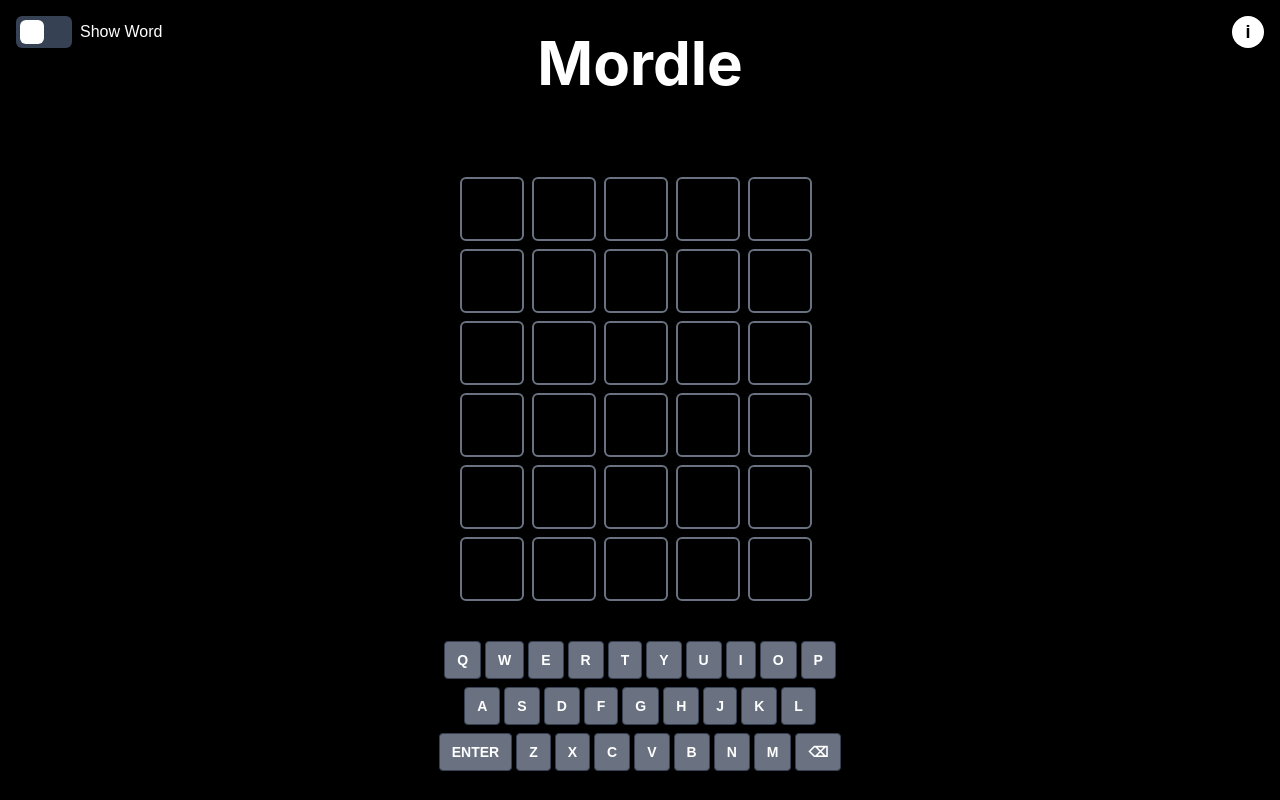
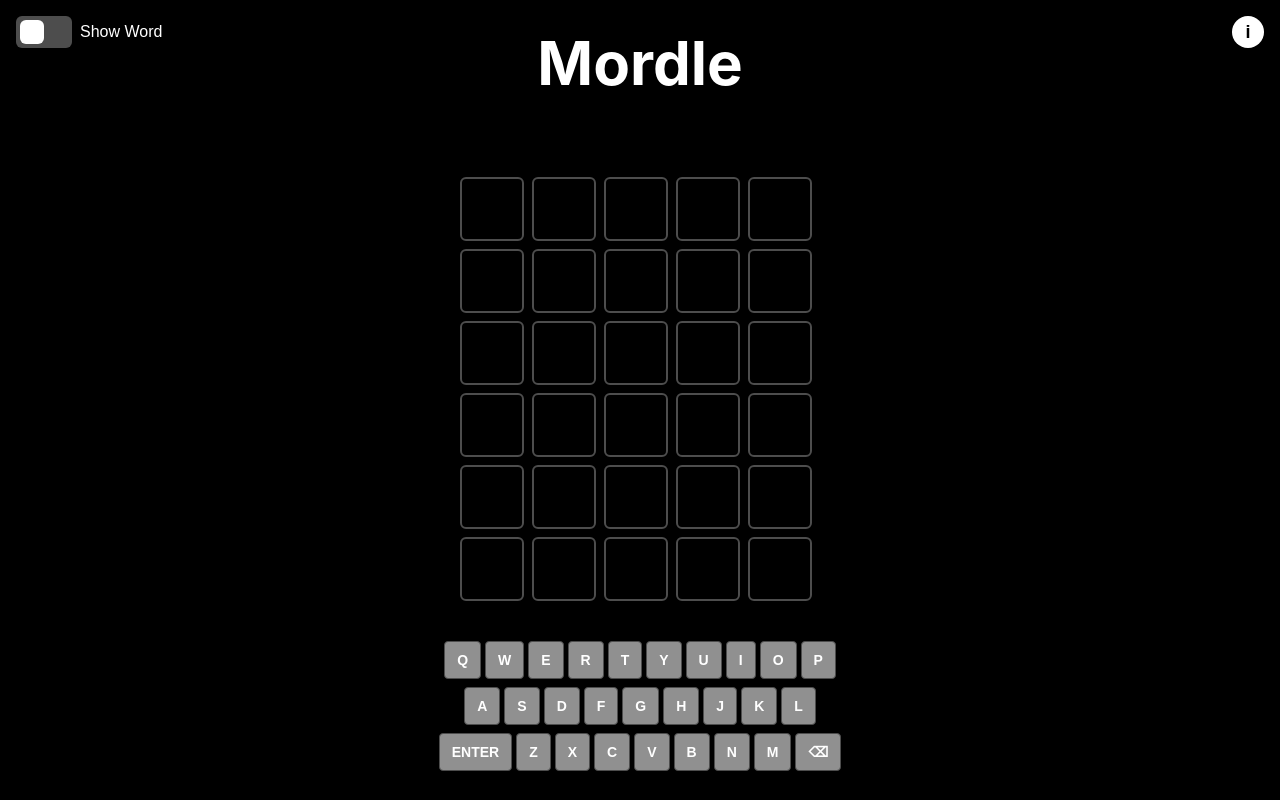
Before and after one commit to Myles82/WordleWebApp, a Next.js app in the folder wordlewebapp/: page / in a window 1280 px wide. Built offline with nearby package versions, Linux system fonts and the light colour scheme; no server answers.

Commit message:
updated Greys

```diff
--- a/wordlewebapp/src/app/page.tsx
+++ b/wordlewebapp/src/app/page.tsx
@@ -55,9 +55,9 @@ export default function Home() {
       case 'yellow':
         return 'bg-yellow-500 border-yellow-500 text-black';
       case 'gray':
-        return 'bg-gray-700 border-gray-700 text-white';
+        return 'bg-[#4d4d4d] border-[#4d4d4d] text-white';
       default:
-        return 'bg-gray-500 border-gray-700 text-white';
+        return 'bg-[#909090] border-[#4d4d4d] text-white';
     }
   };
 
@@ -197,9 +197,9 @@ export default function Home() {
       case 'yellow':
         return 'bg-yellow-500 border-yellow-500';
       case 'gray':
-        return 'bg-gray-700 border-gray-700';
+        return 'bg-[#4d4d4d] border-[#4d4d4d] border-opacity-50';
       default:
-        return 'border-gray-500';
+        return 'border-[#4d4d4d] border-opacity-50';
     }
   };
 
@@ -273,7 +273,7 @@ export default function Home() {
       {/* Not in dictionary Message */}
       {errorMessage && (
         <div
-          className={`text-white bg-gray-700 px-4 py-2 rounded-md mb-10 -mt-20 transition-opacity duration-500 ${
+          className={`text-white bg-[#4d4d4d] px-4 py-2 rounded-md mb-10 -mt-20 transition-opacity duration-500 ${
             showError ? 'opacity-100' : 'opacity-0'
           }`}
         >
--- a/wordlewebapp/src/components/ToggleSwitch.tsx
+++ b/wordlewebapp/src/components/ToggleSwitch.tsx
@@ -18,7 +18,7 @@ export default function ToggleSwitch({ isOn, setIsOn }: ToggleSwitchProps) {
           className="sr-only"
         />
         {/* Back rectangle */}
-       <div className={isOn ? 'bg-green-500 block w-14 h-8 rounded-md' : 'bg-gray-700 block w-14 h-8 rounded-md'}></div>
+       <div className={isOn ? 'bg-green-500 block w-14 h-8 rounded-md' : 'bg-[#4d4d4d] block w-14 h-8 rounded-md'}></div>
         {/* Square switch */}
         <div
           className={`dot absolute left-1 top-1 bg-white w-6 h-6 rounded-md transition ${
```
